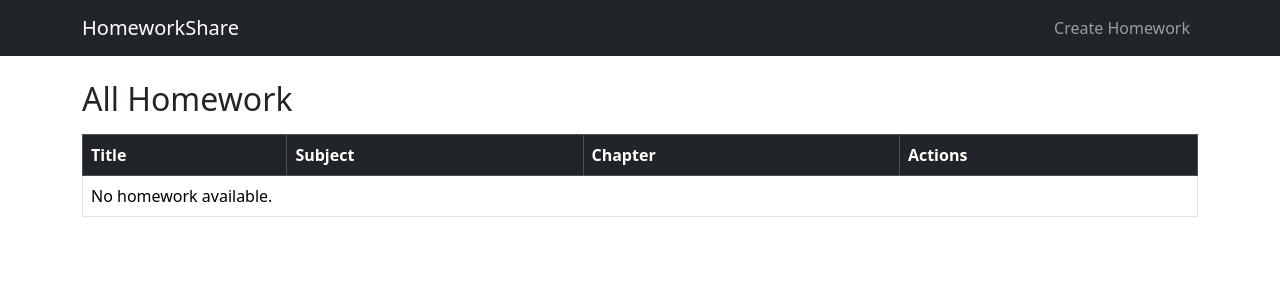
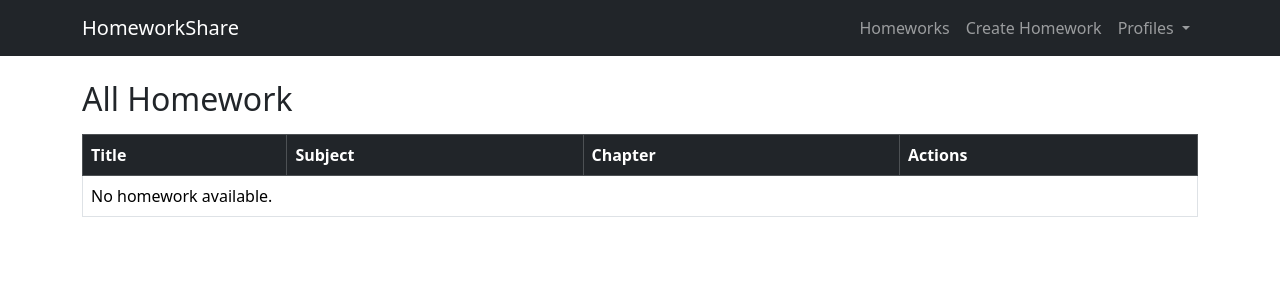
Before and after one commit to kushal867/hw_sharing-, a Django app: page /hw/ in a window 1280 px wide. Shown: the top 300 px of the page. Run offline with Django 4.2, Linux system fonts and the light colour scheme.

Commit message:
feat: add profile management templates (create/edit/list)in a base.html

```diff
--- a/hw/templates/base.html
+++ b/hw/templates/base.html
@@ -13,10 +13,54 @@
     <nav class="navbar navbar-expand-lg navbar-dark bg-dark mb-4">
       <div class="container">
         <a class="navbar-brand" href="{% url 'home' %}">HomeworkShare</a>
-        <div class="navbar-nav">
-          <a class="nav-link" href="{% url 'create_homework' %}"
-            >Create Homework</a
-          >
+
+        <button
+          class="navbar-toggler"
+          type="button"
+          data-bs-toggle="collapse"
+          data-bs-target="#navbarNav"
+        >
+          <span class="navbar-toggler-icon"></span>
+        </button>
+
+        <div class="collapse navbar-collapse" id="navbarNav">
+          <ul class="navbar-nav ms-auto">
+            <!-- Homework Section -->
+            <li class="nav-item">
+              <a class="nav-link" href="{% url 'home' %}">Homeworks</a>
+            </li>
+            <li class="nav-item">
+              <a class="nav-link" href="{% url 'create_homework' %}">
+                Create Homework
+              </a>
+            </li>
+
+            <!-- Profile Section -->
+            <li class="nav-item dropdown">
+              <a
+                class="nav-link dropdown-toggle"
+                href="#"
+                id="profileDropdown"
+                role="button"
+                data-bs-toggle="dropdown"
+                aria-expanded="false"
+              >
+                Profiles
+              </a>
+              <ul class="dropdown-menu" aria-labelledby="profileDropdown">
+                <li>
+                  <a class="dropdown-item" href="{% url 'profile_list' %}">
+                    View Profiles
+                  </a>
+                </li>
+                <li>
+                  <a class="dropdown-item" href="{% url 'profile_create' %}">
+                    Create Profile
+                  </a>
+                </li>
+              </ul>
+            </li>
+          </ul>
         </div>
       </div>
     </nav>
@@ -24,7 +68,7 @@
     <div class="container">
       {% if messages %} {% for message in messages %}
       <div class="alert alert-info">{{ message }}</div>
-      {% endfor %} {% endif %} {% block content %} {% endblock %}
+      {% endfor %} {% endif %} {% block content %}{% endblock %}
     </div>
 
     <script src="https://cdn.jsdelivr.net/npm/bootstrap@5.3.2/dist/js/bootstrap.bundle.min.js"></script>
```
